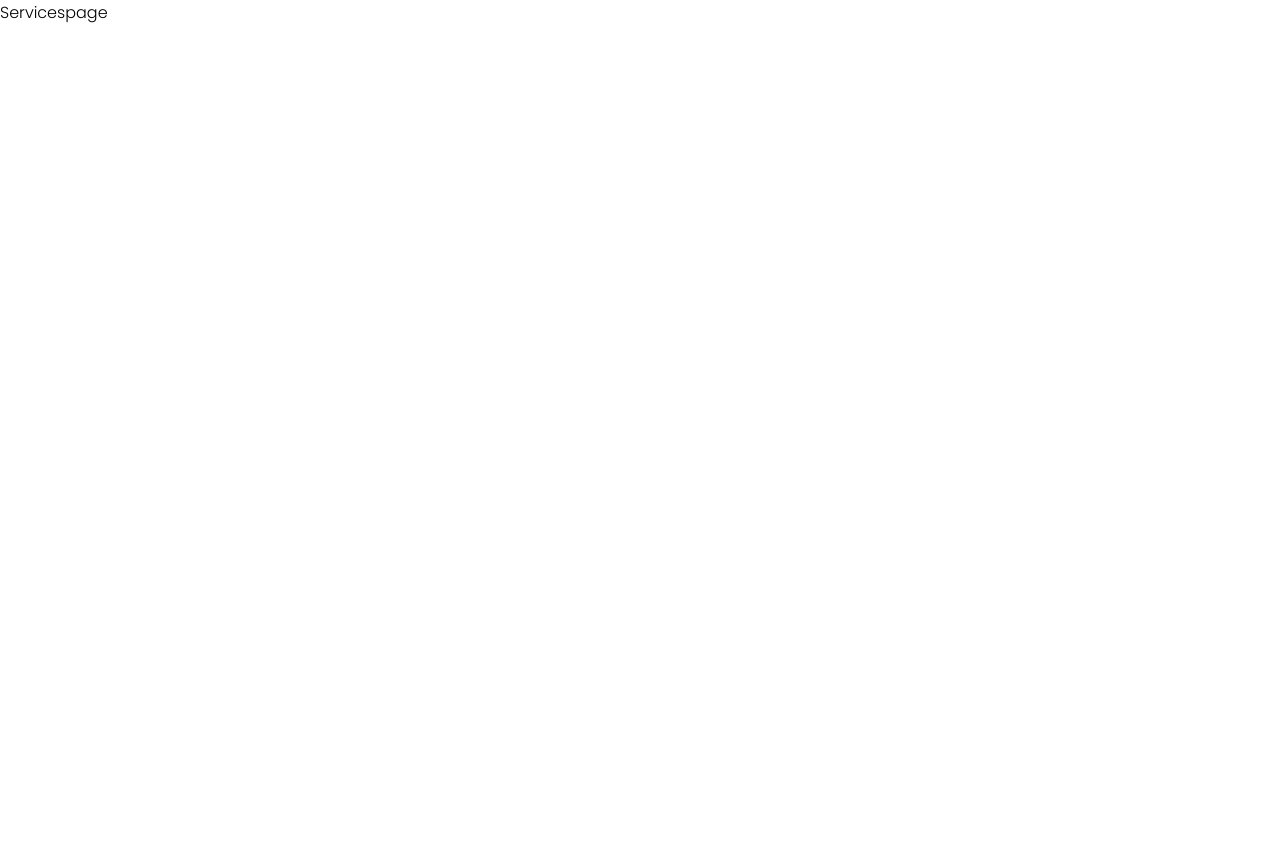
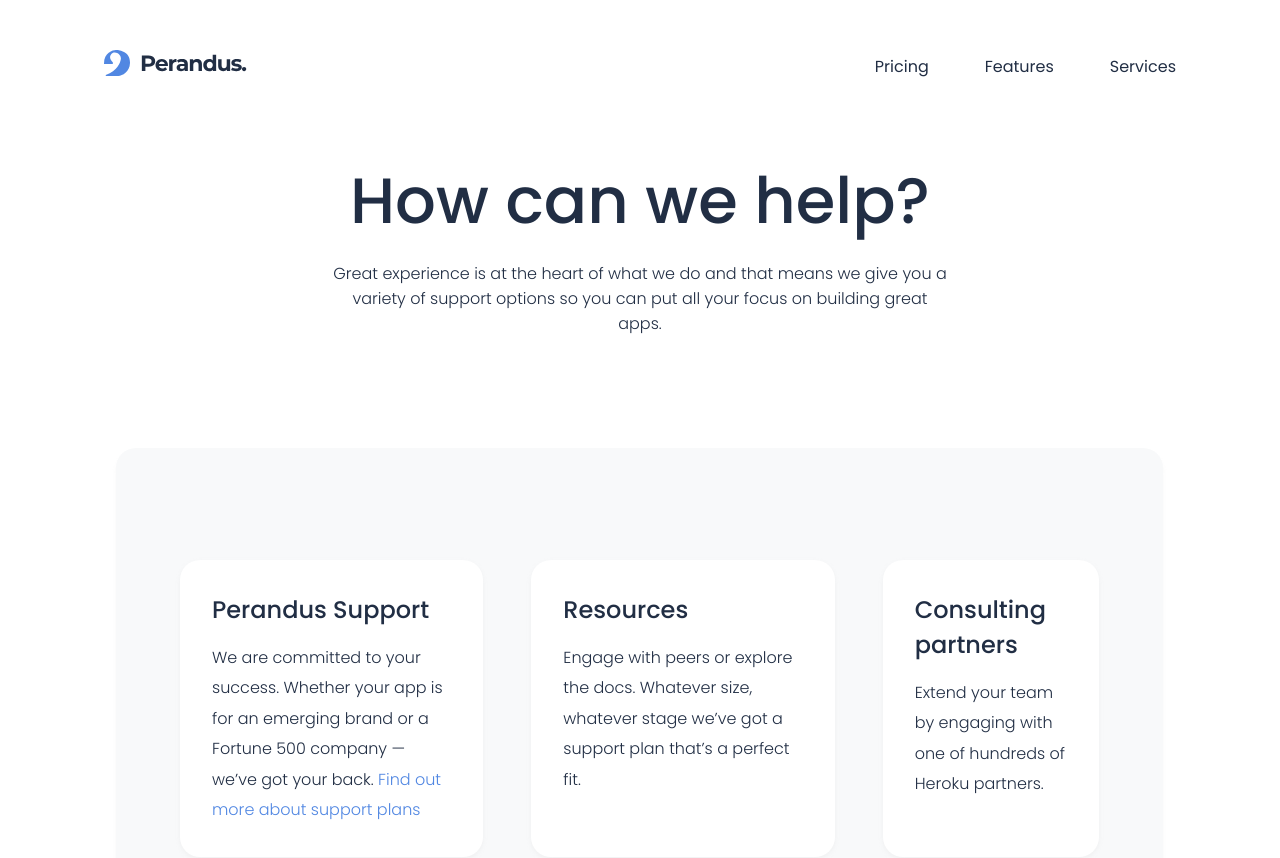
Before and after one commit to shtramvasov/typescript-landing, a React (Create React App) app: page /services in a window 1280 px wide. Shown: the top 858 px of the page. Before the commit the page ends 800 px from the top, so only its background shows below. Built offline with nearby package versions, Linux system fonts and the light colour scheme.

Commit message:
services page assist block

```diff
--- /dev/null
+++ b/src/components/ServicesPage/AssistBlock/AssistBlock.tsx
@@ -0,0 +1,44 @@
+import React from 'react'
+import { AssistCard } from '../../Utils/AssistCard/AssistCard'
+import { motion } from 'framer-motion'
+import style from '../AssistBlock/assistblock.module.css'
+
+export const AssistBlock: React.FC = () => {
+  return (
+		<section className={style.container}>
+			<motion.p
+				className='light'
+				initial={{ opacity: 0, y: 30 }}
+				animate={{ opacity: 1, y: 0 }}
+				transition={{ delay: 1.3, duration: 1 }}
+			>
+				Great experience is at the heart of what we do and that means we give
+				you a variety of support options so you can put all your focus on
+				building great apps.
+			</motion.p>
+			<motion.div
+        className={style.item}
+        initial={{ opacity: 0, y: 40 }}
+				animate={{ opacity: 1, y: 0 }}
+				transition={{ delay: 1.5, duration: 1 }}
+        >
+				<AssistCard
+					title='Perandus Support'
+					description='We are committed to your success. Whether your app is for an emerging brand or a Fortune 500 company — we’ve got your back.'
+					link={{
+						to: 'features',
+						text: 'Find out more about support plans',
+					}}
+				/>
+				<AssistCard
+					title='Resources'
+					description='Engage with peers or explore the docs. Whatever size, whatever stage we’ve got a support plan that’s a perfect fit.'
+				/>
+				<AssistCard
+					title='Consulting partners'
+					description='Extend your team by engaging with one of hundreds of Heroku partners.'
+				/>
+			</motion.div>
+		</section>
+	);
+}
--- /dev/null
+++ b/src/components/ServicesPage/AssistBlock/assistblock.module.css
@@ -0,0 +1,75 @@
+*, *::after, *::before {
+  box-sizing: inherit;
+  margin: 0;
+  padding: 0;
+}
+
+ul, ol {
+  list-style: none;
+}
+
+html {
+  box-sizing: border-box;
+  font-family: "Poppins", sans-serif;
+  font-size: 16px;
+  font-weight: 300;
+}
+
+.flex {
+  display: flex;
+}
+
+.cols {
+  flex-direction: column;
+}
+
+.app-wrapper {
+  padding: 2.8rem 6.5rem 0;
+}
+
+@media (max-width: 980px) {
+  .app-wrapper {
+    padding: 1.6rem 4rem 0;
+  }
+}
+@media (max-width: 680px) {
+  .app-wrapper {
+    padding: 1rem 2rem 0;
+  }
+}
+.container {
+  display: flex;
+  flex-direction: column;
+  align-items: center;
+  padding: 0.8rem 1.5rem;
+}
+.container p {
+  text-align: center;
+  max-width: 50%;
+}
+
+.item {
+  display: flex;
+  contain: content;
+  margin-top: 7rem;
+  max-width: 85%;
+  padding: 7rem 4rem;
+  background-color: #F8F9FA;
+  box-shadow: 0px 4px 4px rgba(219, 219, 219, 0.2);
+  border-radius: 20px;
+  gap: 3rem;
+}
+.item p {
+  text-align: left;
+  max-width: 100%;
+  line-height: 1.9;
+}
+
+@media (max-width: 980px) {
+  .item {
+    flex-direction: column;
+  }
+  .item * {
+    max-width: 100%;
+  }
+}/*# sourceMappingURL=assistblock.module.css.map */
--- /dev/null
+++ b/src/components/ServicesPage/AssistBlock/assistblock.module.scss
@@ -0,0 +1,43 @@
+@import '../../../styles/breakpoints';
+@import '../../../styles/colors';
+@import '../../../styles/global';
+
+.container {
+  display: flex;
+  flex-direction: column;
+  align-items: center;
+  padding: 0.8rem 1.5rem;
+
+  p {
+    text-align: center;
+    max-width: 50%;
+  }
+}
+
+.item {
+  display: flex;
+  contain: content;
+  margin-top: 7rem;
+  max-width: 85%;
+  padding: 7rem 4rem;
+  background-color: $lightgray;
+  box-shadow: $shadow-form;
+  border-radius: $border-radius;
+  gap: 3rem;
+
+  p {
+    text-align: left;
+    max-width: 100%;
+    line-height: 1.9;
+  }
+}
+
+@media (max-width: $screen-medium) {
+  .item {
+    flex-direction: column;
+
+    * {
+      max-width: 100%;
+    }
+  }
+}
--- /dev/null
+++ b/src/components/Utils/AssistCard/AssistCard.tsx
@@ -0,0 +1,21 @@
+import React from 'react'
+import { Link } from 'react-router-dom'
+import style from '../AssistCard/assistcard.module.css'
+
+interface Props {
+  title: string,
+  description: string
+  link?: {
+    to: string,
+    text: string
+  }
+}
+
+export const AssistCard: React.FC<Props> = ({title, description, link}) => {
+  return (
+    <div className={style.card}>
+      <h4>{title}</h4>
+      <p className='light'>{description} <Link to={`/${link?.to}`}>{link?.text}</Link></p>
+    </div>
+  )
+}
--- /dev/null
+++ b/src/components/Utils/AssistCard/assistcard.module.css
@@ -0,0 +1,49 @@
+*, *::after, *::before {
+  box-sizing: inherit;
+  margin: 0;
+  padding: 0;
+}
+
+ul, ol {
+  list-style: none;
+}
+
+html {
+  box-sizing: border-box;
+  font-family: "Poppins", sans-serif;
+  font-size: 16px;
+  font-weight: 300;
+}
+
+.flex {
+  display: flex;
+}
+
+.cols {
+  flex-direction: column;
+}
+
+.app-wrapper {
+  padding: 2.8rem 6.5rem 0;
+}
+
+@media (max-width: 980px) {
+  .app-wrapper {
+    padding: 1.6rem 4rem 0;
+  }
+}
+@media (max-width: 680px) {
+  .app-wrapper {
+    padding: 1rem 2rem 0;
+  }
+}
+.card {
+  background-color: #fff;
+  padding: 2rem;
+  border-radius: 20px;
+  max-width: 33%;
+  box-shadow: 0px 2px 4px rgba(219, 219, 219, 0.25);
+}
+.card h4 {
+  padding-bottom: 1rem;
+}/*# sourceMappingURL=assistcard.module.css.map */
--- /dev/null
+++ b/src/components/Utils/AssistCard/assistcard.module.scss
@@ -0,0 +1,15 @@
+@import '../../../styles/breakpoints';
+@import '../../../styles/colors';
+@import '../../../styles/global';
+
+.card {
+  background-color: $white;
+  padding: 2rem;
+  border-radius: $border-radius;
+  max-width: 33%;
+  box-shadow: $shadow-light;
+
+  h4 {
+    padding-bottom: 1rem;
+  }
+}
--- a/src/pages/Servicespage.tsx
+++ b/src/pages/Servicespage.tsx
@@ -1,7 +1,15 @@
 import React from 'react'
+import { AssistBlock } from '../components/ServicesPage/AssistBlock/AssistBlock'
+import { Footer } from '../components/Utils/Footer/Footer'
+import { HeaderMenu } from '../components/Utils/HeaderMenu/HeaderMenu'
 
 export const Servicespage: React.FC = () => {
   return (
-    <div>Servicespage</div>
+    <>
+    <HeaderMenu
+      title='How can we help?'
+    />
+    <AssistBlock />
+    </>
   )
 }
```
Also changed, not shown: 2 other files (tests, documents, lock files or other folders).
